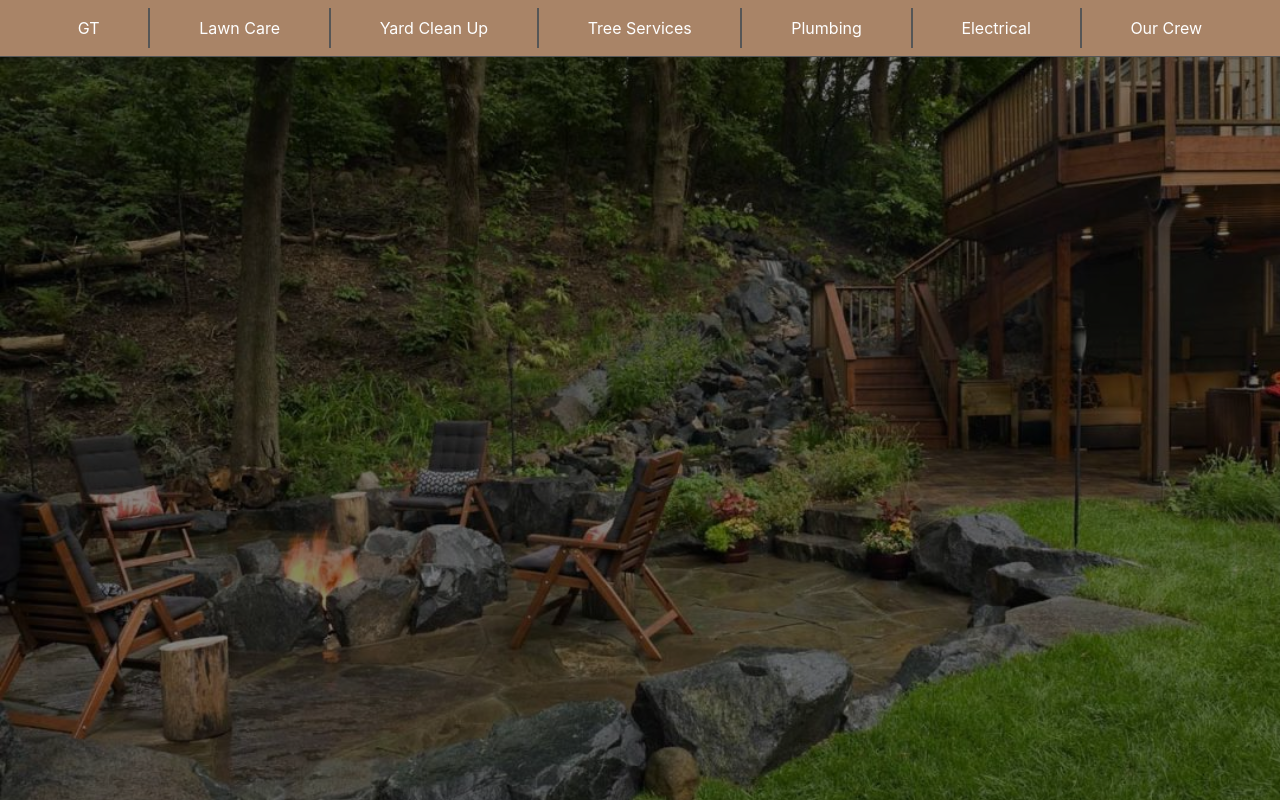
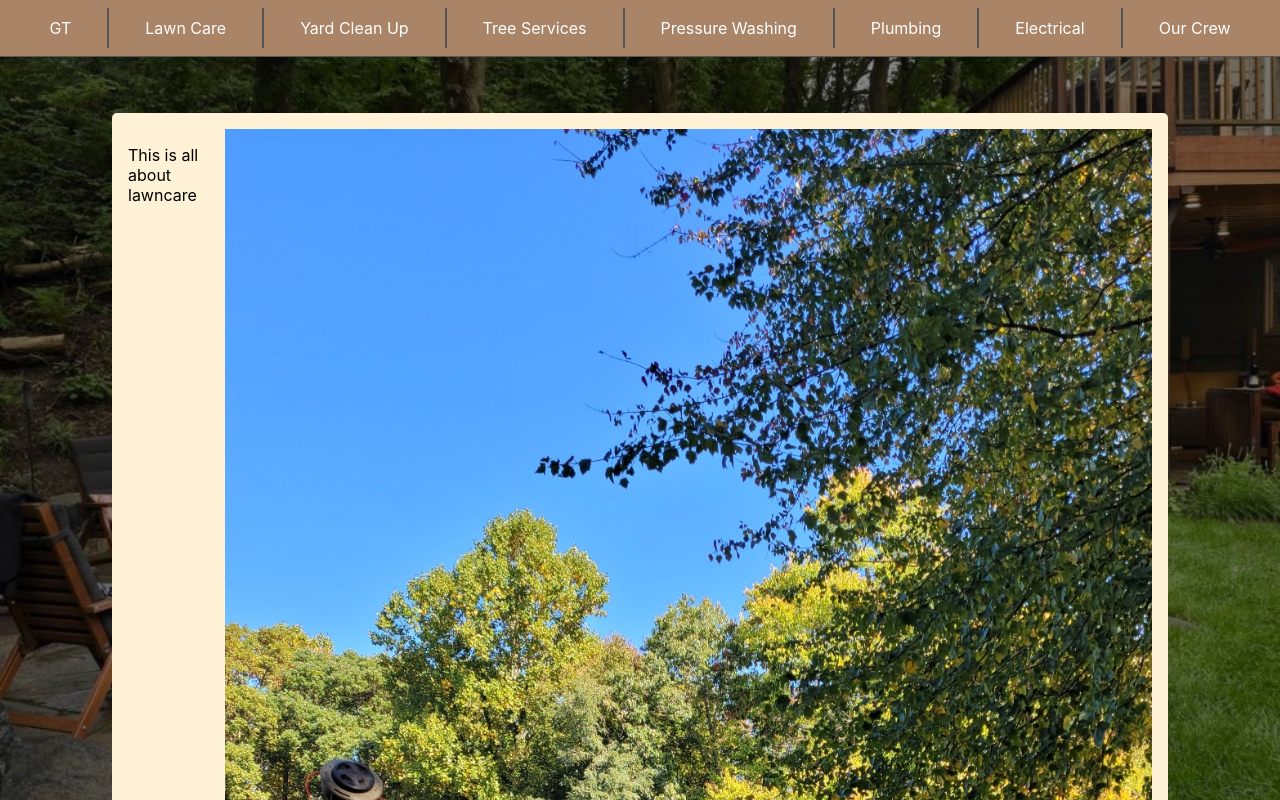
Before and after one commit to TuckTuckC/gt-cuts, a React (Create React App) app: page /lawncare in a window 1280 px wide. Shown: the top 800 px of the page. Built offline with nearby package versions, Linux system fonts and the light colour scheme.

Commit message:
Creates basic lawncare component

```diff
--- a/src/App.js
+++ b/src/App.js
@@ -4,6 +4,7 @@ import { Route, Routes } from 'react-router-dom';
 // Components
 import Home from './Components/Home/Home';
 import Navbar from './Components/Navbar/Navbar';
+import Lawncare from './Components/Lawncare/Lawncare';
 
 function App() {
   return (
@@ -12,6 +13,7 @@ function App() {
       <div className="components">
       <Routes>
         <Route path="/" element={<Home />} />
+        <Route path="/lawncare" element={<Lawncare />} />
       </Routes>
       </div>
     </div>
--- a/src/Components/Home/Home.css
+++ b/src/Components/Home/Home.css
@@ -3,5 +3,6 @@
     flex-direction: column;
     align-items: center;
     width: 80%;
-    background-color: white;
+    background-color: rgb(255, 242, 215);
+    border-radius: 5px;
 }
--- /dev/null
+++ b/src/Components/Lawncare/Lawncare.css
@@ -0,0 +1,9 @@
+.Lawncare {
+    display: grid;
+    grid-template-columns: 2fr 2fr;
+    grid-template-rows: auto;
+    width: 80%;
+    background-color: rgb(255, 242, 215);
+    border-radius: 5px;
+    padding: 2vh;
+}
--- /dev/null
+++ b/src/Components/Lawncare/Lawncare.js
@@ -0,0 +1,16 @@
+import React from 'react';
+
+import weedeater from '../../images/Weedeaters.jpg';
+
+import './Lawncare.css';
+
+function Lawncare() {
+  return (
+    <div className='Lawncare'>
+      <p>This is all about lawncare</p>
+      <img src={weedeater} alt="Two men with weedeaters" />
+    </div>
+  );
+};
+
+export default Lawncare;
--- a/src/Components/Navbar/Navbar.css
+++ b/src/Components/Navbar/Navbar.css
@@ -20,5 +20,5 @@
     width: 2px;
     height: 5vh;
     background-color: var(--trim);
-    margin: 0 3.5vw;
+    margin: 0 2.5vw;
 }
--- a/src/Components/Navbar/Navbar.js
+++ b/src/Components/Navbar/Navbar.js
@@ -6,11 +6,13 @@ function Navbar() {
     <div className='Navbar'>
       <a href="/">GT</a>
       <div className="divider"></div>
-      <a href="/lawn-care">Lawn Care</a>
+      <a href="/lawncare">Lawn Care</a>
       <div className="divider"></div>
       <a href="/">Yard Clean Up</a>
       <div className="divider"></div>
       <a href="/">Tree Services</a>
+      <div className="divider"></div>
+      <a href="/">Pressure Washing</a>
       <div className="divider"></div>
       <a href="/">Plumbing</a>
       <div className="divider"></div>
```
